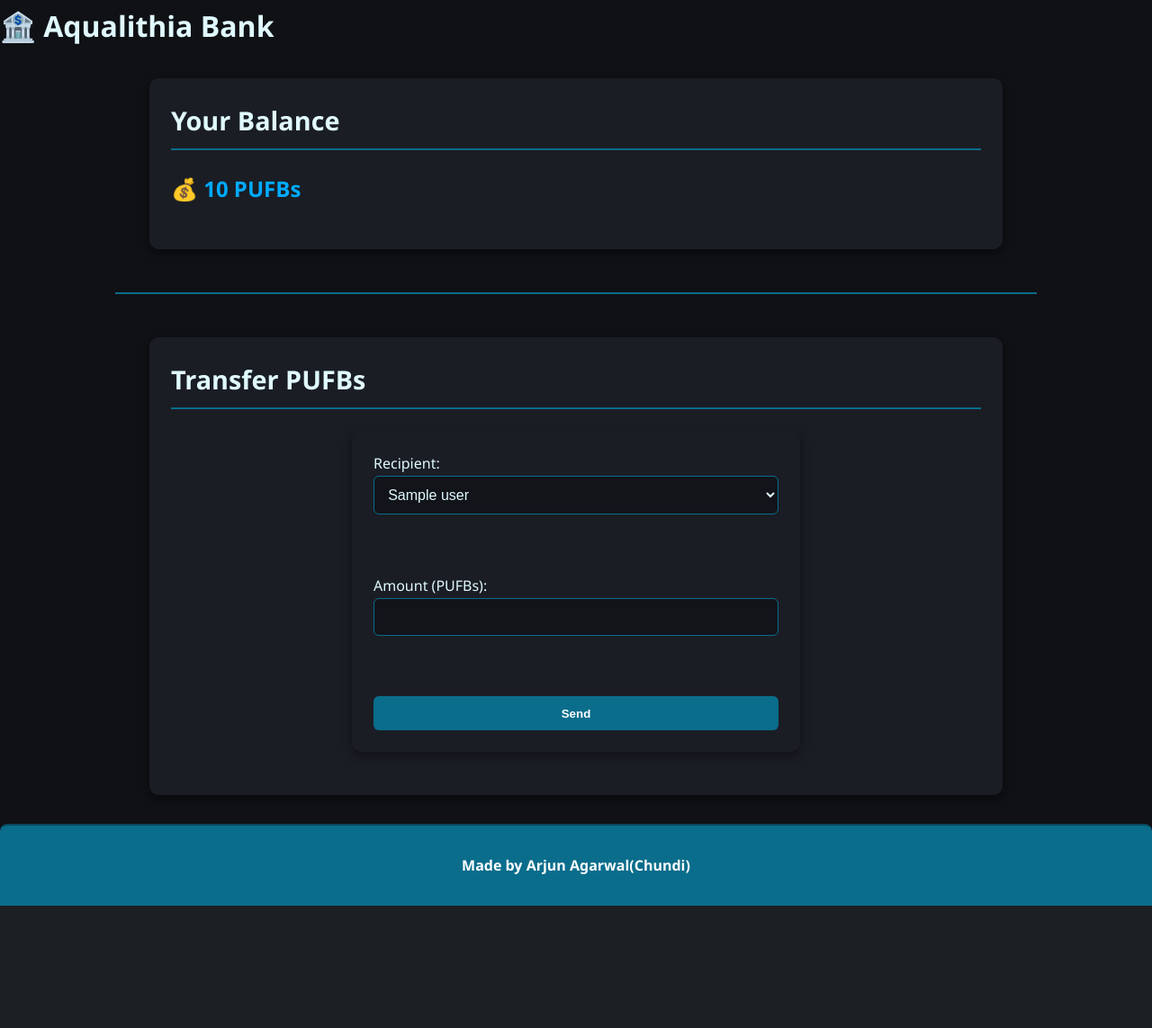
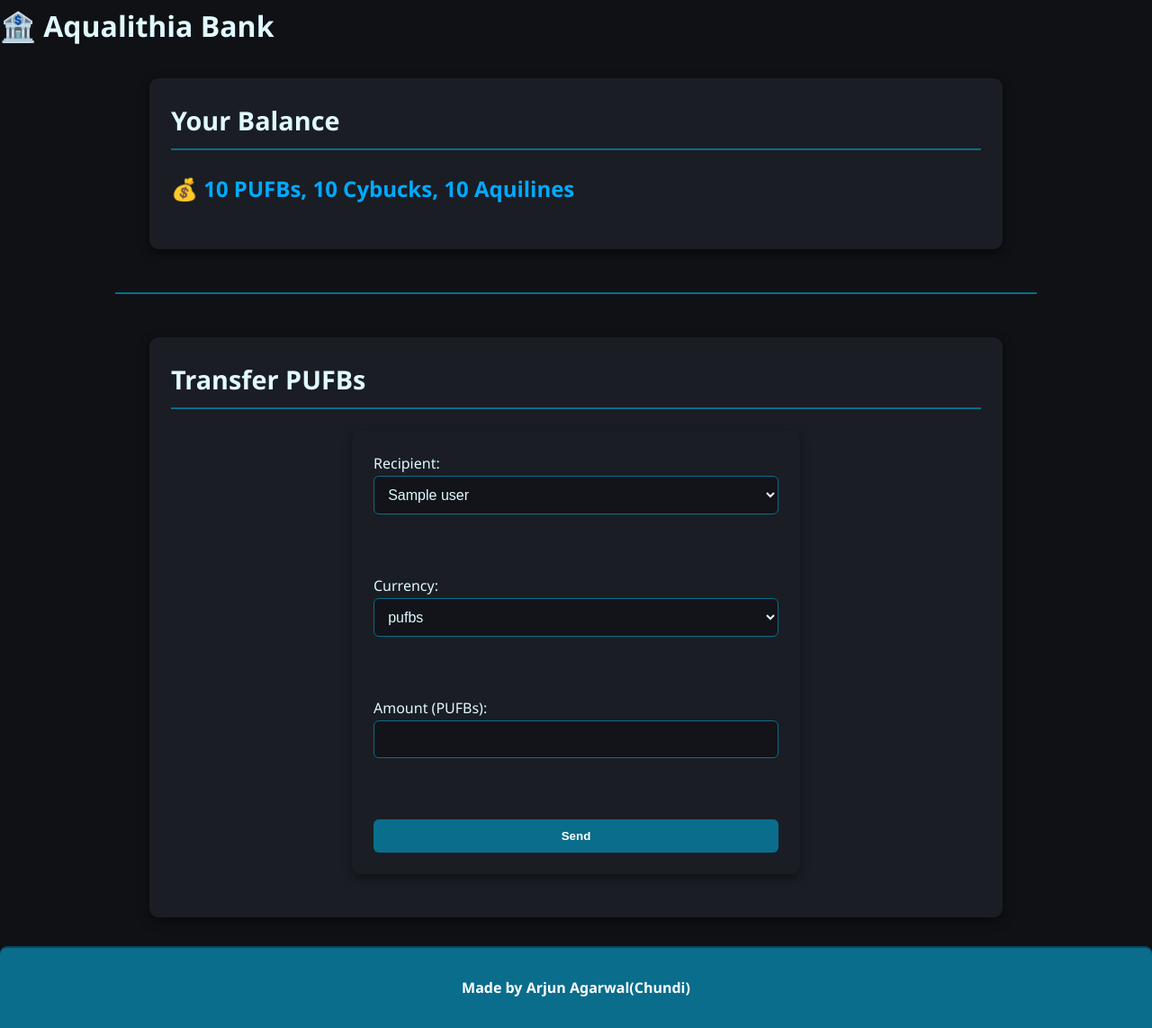
Before and after one commit to v659/aquilithia, a FastAPI app: template templates/bank.html in a window 1280 px wide. Shown: the part 262-1405 px from the top of the page at 90% size. Before the commit the page ends 1269 px from the top, so only its background shows below. Run offline with FastAPI, Linux system fonts and the light colour scheme; the template is opened without the code that fills it: most values are stand-ins (such as "Sample title", 1, 10 or a date in 2020).

Commit message:
Update bank.html

```diff
--- a/templates/bank.html
+++ b/templates/bank.html
@@ -5,7 +5,7 @@
 
 <section>
   <h2>Your Balance</h2>
-  <p style="font-size:1.5rem; font-weight:bold; color:#0af;">💰 {{ balance }} PUFBs</p>
+  <p style="font-size:1.5rem; font-weight:bold; color:#0af;">💰 {{ balance[0] }} PUFBs, {{ balance[1] }} Cybucks, {{ balance[2] }} Aquilines</p>
 </section>
 
 <hr>
@@ -28,6 +28,12 @@
         {% endif %}
       {% endfor %}
     </select><br><br>
+    <label for="currency">Currency:</label>
+    <select name="currency" id="currency" required>
+      <option>pufbs</option>
+      <option>Cybucks</option>
+      <option>Aquilines</option>
+    </select><br><br>
 
     <label for="amount">Amount (PUFBs):</label>
     <input type="number" name="amount" id="amount" min="1" required><br><br>
```
